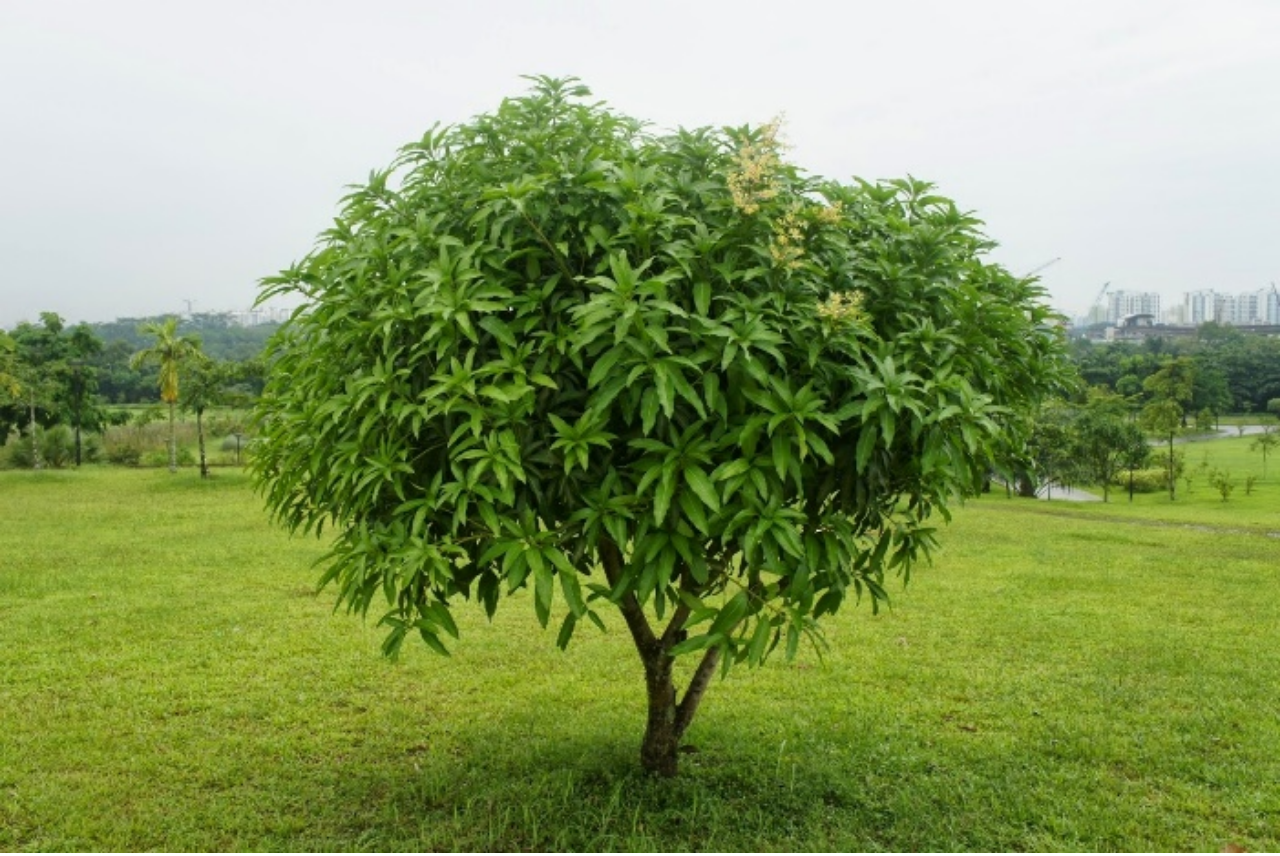
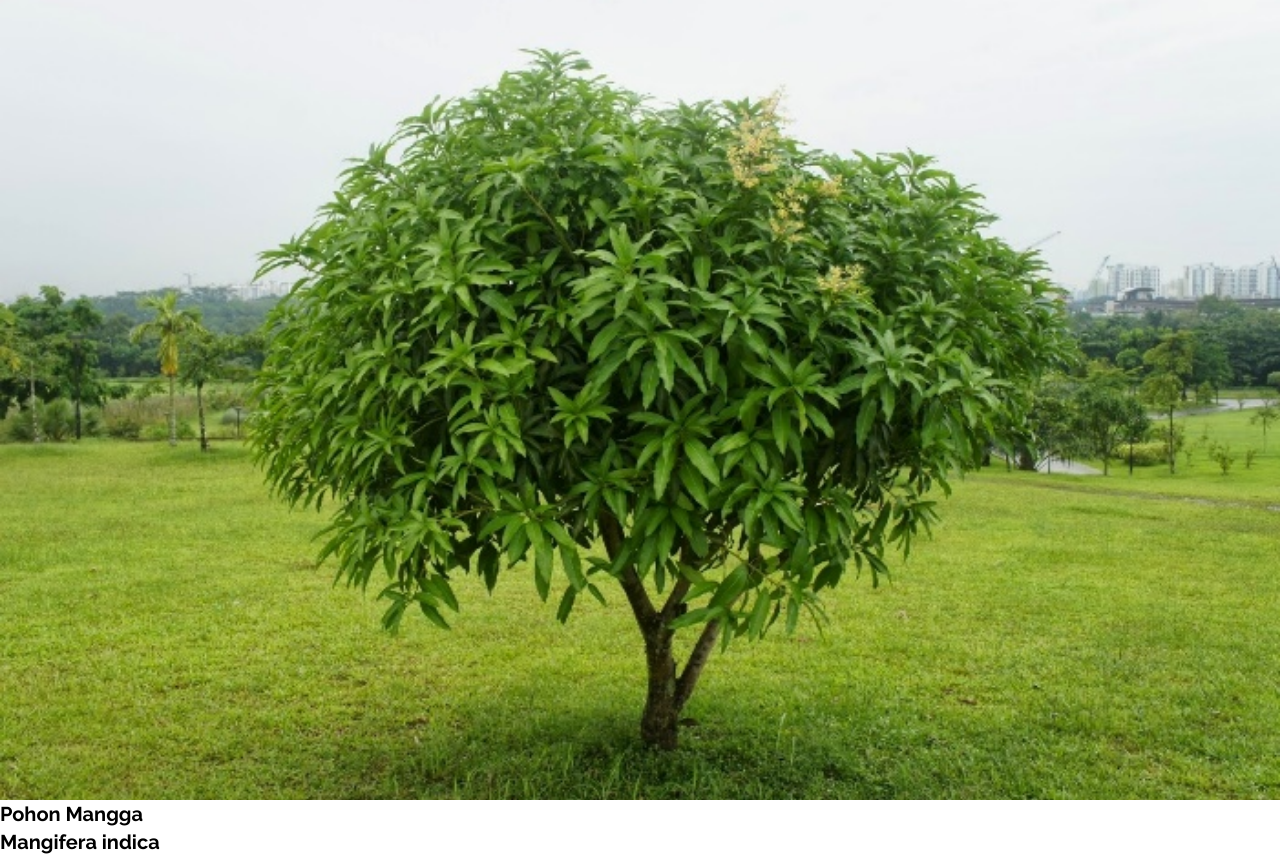
Before and after one commit to rid333/pohon-ompo, a SvelteKit app: page /mangga in a window 1280 px wide. Shown: the top 856 px of the page. Built offline with nearby package versions, Linux system fonts and the light colour scheme.

Commit message:
updated mangga page

```diff
--- a/src/routes/mangga/+page.svelte
+++ b/src/routes/mangga/+page.svelte
@@ -4,7 +4,7 @@
 
 <div class="flex flex-col gap-y-2">
     <div class="flex flex-col text-xl font-bold">
-        <img src={Mangga} alt="Mangga">
+        <img class="h-screen object-cover" src={Mangga} alt="Mangga">
         <p>Pohon Mangga</p>
         <p>Mangifera indica</p>
     </div>
```
